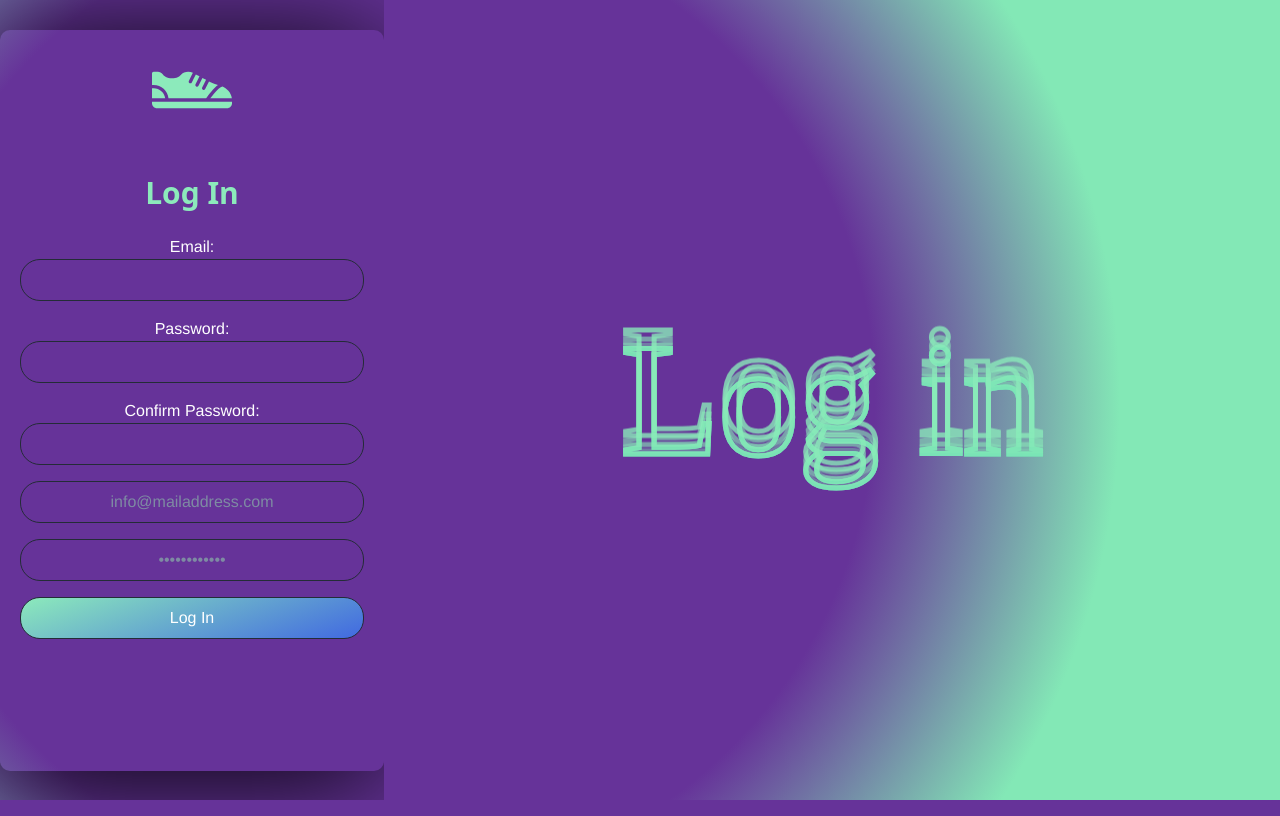
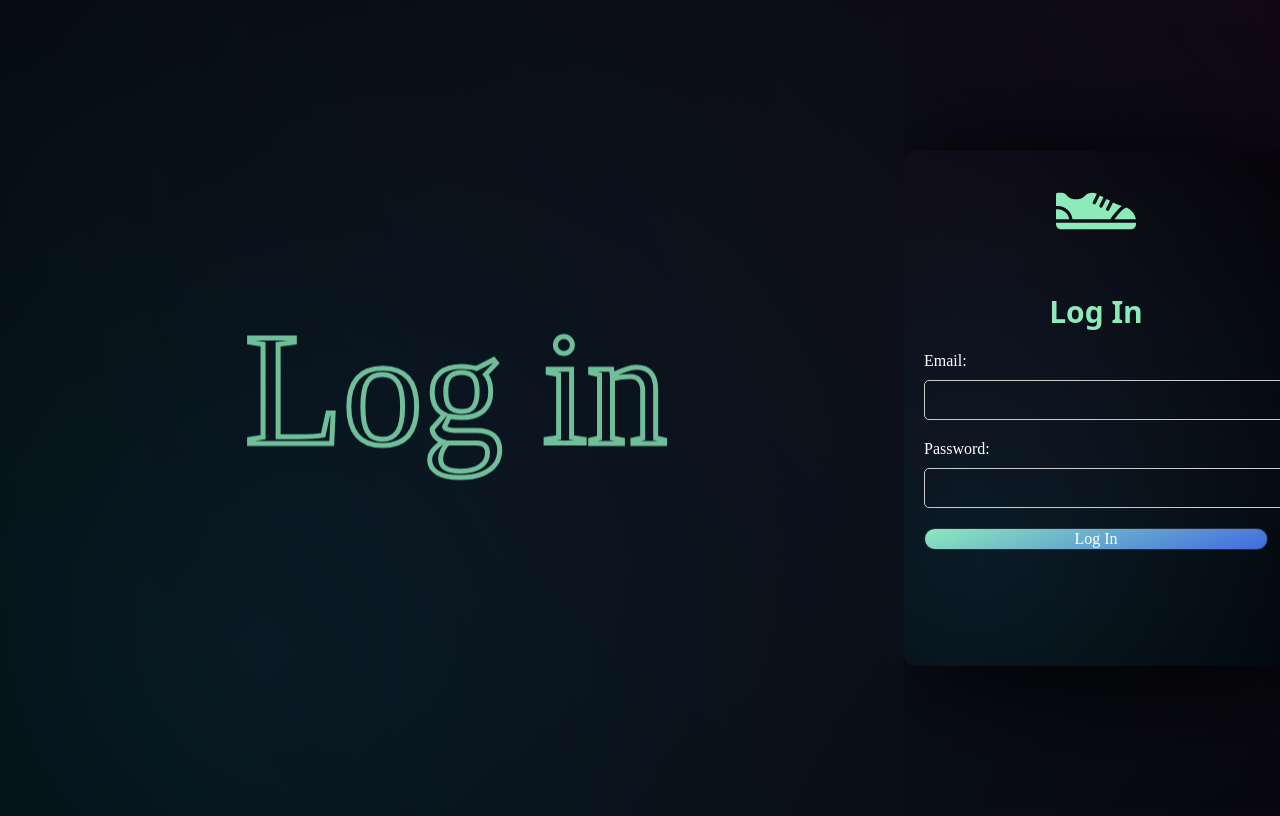
Before and after one commit to foctavian/IS-PROJECT-SHOE-STORE, a Django app: template templates/login.html in a window 1280 px wide. Run offline with Django 4.2, Linux system fonts and the light colour scheme; the template is opened without the code that fills it: values that come from a table or form of the project are taken from there, others are empty; tables that the repository leaves empty hold one stand-in row (values such as "Sample post"); some web fonts are replaced.

Commit message:
done login & login thml refactoring

```diff
--- a/accounts/forms.py
+++ b/accounts/forms.py
@@ -1,18 +1,19 @@
-from django.contrib.auth.forms import UserCreationForm, UserChangeForm
-from django.core.exceptions import ValidationError
+from django.contrib.auth.forms import UserCreationForm, UserChangeForm, AuthenticationForm
 
 from .models import User
 from django import forms
 
 
 class CustomUserCreationForm(UserCreationForm):
+    first_name = forms.CharField(max_length=255, required=True, label='First Name')
+    last_name = forms.CharField(max_length=255, required=True, label='Last Name')
     email = forms.EmailField(max_length=255, required=True)
     password1 = forms.CharField(widget=forms.PasswordInput(), required=True, label='Password')
     password2 = forms.CharField(widget=forms.PasswordInput(), required=True, label='Confirm Password')
 
     class Meta:
         model = User
-        fields = ('email', 'password1', 'password2')
+        fields = ('first_name', 'last_name', 'email', 'password1', 'password2')
 
     def clean_password2(self):
         password1 = self.cleaned_data.get('password1')
@@ -28,3 +29,12 @@ class CustomUserChangeForm(UserChangeForm):
     class Meta:
         model = User
         fields = ('email', 'role')
+
+
+class CustomUserLoginForm(forms.Form):
+    email = forms.EmailField(max_length=255, required=True)
+    password = forms.CharField(widget=forms.PasswordInput(), required=True)
+
+    class Meta:
+        model = User
+        fields = ('email', 'password')
--- a/accounts/models.py
+++ b/accounts/models.py
@@ -12,7 +12,6 @@ ADMIN = 4
 
 ROLE_CHOICES = (
     (CUSTOMER, "customer"),
-    (GUEST, "guest"),
     (SELLER, "seller"),
     (ADMIN, "admin")
 )
@@ -22,16 +21,14 @@ class User(AbstractBaseUser, PermissionsMixin):
     email = models.EmailField(("email address"), unique=True)
     first_name = models.CharField(max_length=30, blank=True)
     last_name = models.CharField(max_length=150, blank=True)
-    is_staff = models.BooleanField(default=False)
-    is_active = models.BooleanField(default=True)
     date_joined = models.DateTimeField(default=timezone.now)
-    role = models.CharField(max_length=10, choices=ROLE_CHOICES, default=ADMIN)
+    role = models.CharField(max_length=10, choices=ROLE_CHOICES, default=CUSTOMER)
     password = models.CharField(max_length=128)
     phone = models.CharField(max_length=10, unique=True, null=True, blank=True)
 
     USERNAME_FIELD = "email"
 
-    REQUIRED_FIELDS = ['password']
+    REQUIRED_FIELDS = ['password', first_name, last_name]
 
     objects = CustomUserManager()
 
@@ -43,3 +40,10 @@ class User(AbstractBaseUser, PermissionsMixin):
 
     def __str__(self):
         return self.email
+
+    @classmethod
+    def get_user_by_email(self, email):
+        try:
+            return User.objects.get(email=email)
+        except:
+            return False
--- a/accounts/urls.py
+++ b/accounts/urls.py
@@ -1,7 +1,10 @@
 from django.urls import path
 
 from .views.homepage import HomePage
+from .views.login import logout, login
 
 urlpatterns = [
-    path('', HomePage.as_view(), name="home",),
+    path('', HomePage.as_view(), name="home", ),
+    path('login/', login, name="login",),
+    path('logout', logout, name='logout',),
 ]
--- a/accounts/views/signup.py
+++ b/accounts/views/signup.py
@@ -19,7 +19,7 @@ def signup(request):
             return redirect('home')
         else:
             # Display the form errors
-            print("coaie.....")
+            print("error")
 
     else:
         form = CustomUserCreationForm()
--- a/static/css/login.css
+++ b/static/css/login.css
@@ -6,16 +6,14 @@
 }
 
 body {
-  /*color: #7e8ba3;*/
-    background: radial-gradient(circle at 30%, #663399, #663399 50%, #663399 25%, #83e8b6 75%);
-  font: 300 1rem/1.5 Helvetica Neue, sans-serif;
-  margin: 0;
-  min-height: 100%;
+ background-image:radial-gradient(circle at top right, rgba(121, 68, 154, 0.13), transparent), radial-gradient(circle at 20% 80%, rgba(41, 196, 255, 0.13), transparent);
+    background-color: #000;
+    width: 100%;
+  height: 100vh;
+    overflow: hidden;
 }
  .right-side{
-  /*background: radial-gradient(circle at 0%, #663399, #663399 50%, #83e8b6 75%, #83e8b6 75%);*/
-
-  height: 100%;
+   height: 100%;
   width: 70%;
   display: flex;
   align-items: center;
@@ -23,18 +21,19 @@ body {
   overflow: hidden;
   margin: 0;
   padding: 0;
-     color:transparent;
+     color: transparent;
   font-family: "Avenir";
-    float: right;
+    float: left;
 }
  .left-side {
       width: 30%;
       height: 100%;
       float: left;
-     margin:0;
+    margin:0;
     overflow:hidden;
     display: flex;
     justify-content: center;
+     color: transparent;
     }
 
 .text {
@@ -52,61 +51,61 @@ body {
   z-index: 0;
 }
 
-.text:nth-child(2) {
-  animation-delay: 0.3s;
-  opacity: 0.6;
-  -webkit-text-stroke: 5px #88e9b8;
-  z-index: -1;
-}
+/*.text:nth-child(2) {*/
+/*  animation-delay: 0.3s;*/
+/*  opacity: 0.6;*/
+/*  -webkit-text-stroke: 5px #88e9b8;*/
+/*  z-index: -1;*/
+/*}*/
 
-.text:nth-child(3) {
-  animation-delay: 0.45s;
-  opacity: 0.4;
-  -webkit-text-stroke: 5px #86e9b7;
-  z-index: -2;
-}
+/*.text:nth-child(3) {*/
+/*  animation-delay: 0.45s;*/
+/*  opacity: 0.4;*/
+/*  -webkit-text-stroke: 5px #86e9b7;*/
+/*  z-index: -2;*/
+/*}*/
 
-.text:nth-child(4) {
-  animation-delay: 0.6s;
-  opacity: 0.2;
-  -webkit-text-stroke: 5px #83e8b6;
-  z-index: -3;
-}
+/*.text:nth-child(4) {*/
+/*  animation-delay: 0.6s;*/
+/*  opacity: 0.2;*/
+/*  -webkit-text-stroke: 5px #83e8b6;*/
+/*  z-index: -3;*/
+/*}*/
 
-.text:nth-child(5) {
-  animation-delay: 0.75s;
-  opacity: 0;
-  -webkit-text-stroke: 5px #81e8b5;
-  z-index: -4;
-}
+/*.text:nth-child(5) {*/
+/*  animation-delay: 0.75s;*/
+/*  opacity: 0;*/
+/*  -webkit-text-stroke: 5px #81e8b5;*/
+/*  z-index: -4;*/
+/*}*/
 
-.text:nth-child(6) {
-  animation-delay: 0.9s;
-  opacity: 0.2;
-  -webkit-text-stroke: 5px #7fe8b3;
-  z-index: -5;
-}
+/*.text:nth-child(6) {*/
+/*  animation-delay: 0.9s;*/
+/*  opacity: 0.2;*/
+/*  -webkit-text-stroke: 5px #7fe8b3;*/
+/*  z-index: -5;*/
+/*}*/
 
-.text:nth-child(7) {
-  animation-delay: 1.05s;
-  opacity: 0.4;
-  -webkit-text-stroke: 5px #7de7b2;
-  z-index: -6;
-}
+/*.text:nth-child(7) {*/
+/*  animation-delay: 1.05s;*/
+/*  opacity: 0.4;*/
+/*  -webkit-text-stroke: 5px #7de7b2;*/
+/*  z-index: -6;*/
+/*}*/
 
-.text:nth-child(8) {
-  animation-delay: 1.2s;
-  opacity: 0.6;
-  -webkit-text-stroke: 5px #7be7b1;
-  z-index: -7;
-}
+/*.text:nth-child(8) {*/
+/*  animation-delay: 1.2s;*/
+/*  opacity: 0.6;*/
+/*  -webkit-text-stroke: 5px #7be7b1;*/
+/*  z-index: -7;*/
+/*}*/
 
-.text:nth-child(9) {
-  animation-delay: 1.35s;
-  opacity: 0.8;
-  -webkit-text-stroke: 5px #79e6b0;
-  z-index: -8;
-}
+/*.text:nth-child(9) {*/
+/*  animation-delay: 1.35s;*/
+/*  opacity: 0.8;*/
+/*  -webkit-text-stroke: 5px #79e6b0;*/
+/*  z-index: -8;*/
+/*}*/
 
 
 @keyframes text-flow {
@@ -140,6 +139,7 @@ input::placeholder {
 
 .form__field {
   margin-bottom: 1rem;
+    position: relative;
 }
 .form input {
   outline: 0;
@@ -168,12 +168,15 @@ a {
 
 .register {
   display: block;
+  box-shadow: 0 10px 120px #000;
      border-radius: 10px;
     text-align: center;
   margin: auto; /* This centers horizontally */
-  color: transparent;
-  padding: 20px;
-    box-shadow: 0 10px 10px #000;
+  background-color: #000;
+    background-image:radial-gradient(circle at top left, rgba(121, 68, 154, 0.13), transparent), radial-gradient(circle at 20% 80%, rgba(41, 196, 255, 0.13), transparent);
+  color: white;
+  padding: 30px;
+    width: 400px;
 }
 
 .register input {
@@ -286,7 +289,22 @@ a {
   width: 100%;
 }
 
+.form-group{
+    margin-bottom: 20px;
+}
 
+.form-group label{
+     display: flex;
+  margin-bottom: 10px;
+}
+
+.form-group input{
+    width: 100%;
+  padding: 10px;
+  border: 1px solid #ccc;
+  border-radius: 5px;
+    color:white;
+}
 
 
 .login_writing {
--- a/static/css/signup.css
+++ b/static/css/signup.css
@@ -135,6 +135,7 @@ input::placeholder {
 
 .form__field {
   margin-bottom: 1rem;
+    position: relative;
 }
 
 h2 {
--- a/store/urls.py
+++ b/store/urls.py
@@ -1,7 +1,6 @@
 from django.urls import path
 
 from store.views.cart import Cart
-from store.views.login import Login, logout
 from .middlewares.auth import auth_middleware
 from .views.checkout import CheckOut
 from .views.home import store
@@ -12,10 +11,7 @@ from accounts.views.signup import signup
 urlpatterns = [
     # path('', Index.as_view(), name='homepage'),
     path('store', store, name='store'),
-
     path('signup', signup, name='signup'),
-    path('login', Login.as_view(), name='login'),
-    path('logout', logout, name='logout'),
     path('cart', auth_middleware(Cart.as_view()), name='cart'),
     path('check-out', CheckOut.as_view(), name='checkout'),
     path('orders', auth_middleware(OrderView.as_view()), name='orders'),
--- a/templates/login.html
+++ b/templates/login.html
@@ -1,3 +1,4 @@
+<!DOCTYPE html>
 {%  load static  %}
 <head>
 <link rel="stylesheet" href="{% static 'css/login.css' %}">
@@ -30,26 +31,26 @@
 
       <h3 class = "login_writing">Log In</h3>
 
+{% block content %}
 
+      <form action="" method="post" class="form-container" , autocomplete="off">
+        {% csrf_token %}
 
-      <form action="" method="post" class="form">
-        {% csrf_token %}
-          {{ form.as_p }}
-        <div class="form__field">
-          <input type="email" placeholder="info@mailaddress.com">
-        </div>
-
-        <div class="form__field">
-          <input type="password" placeholder="••••••••••••">
-        </div>
-
-        <div class="form__field">
+          <div class = "form-group">
+              <label for="id_email">Email:</label>
+              {{ form.email }}
+          </div>
+          <div class = "form-group">
+              <label for="id_password">Password:</label>
+              {{ form.password }}
+          </div>
+        <div id="form__field">
           <input type="submit" value="Log In">
         </div>
 
       </form>
 
     </div>
-
+{% endblock %}
 </div>
 </body>
```
Also changed, not shown: accounts/views/login.py (added, +29 -0 lines), store/views/login.py (deleted, +0 -44 lines), store/views/signup.py (deleted, +0 -32 lines), templates/signup.html (+8 -0 lines), accounts/migrations/0007_remove_user_is_active_remove_user_is_staff_and_more.py (added), db.sqlite3.
